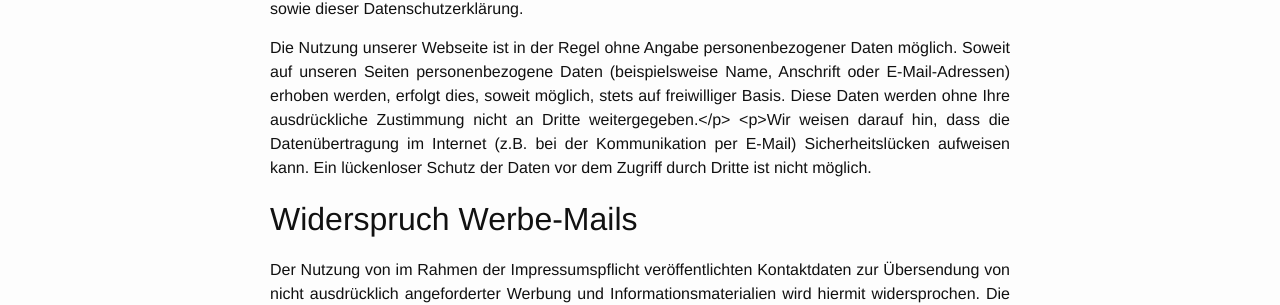
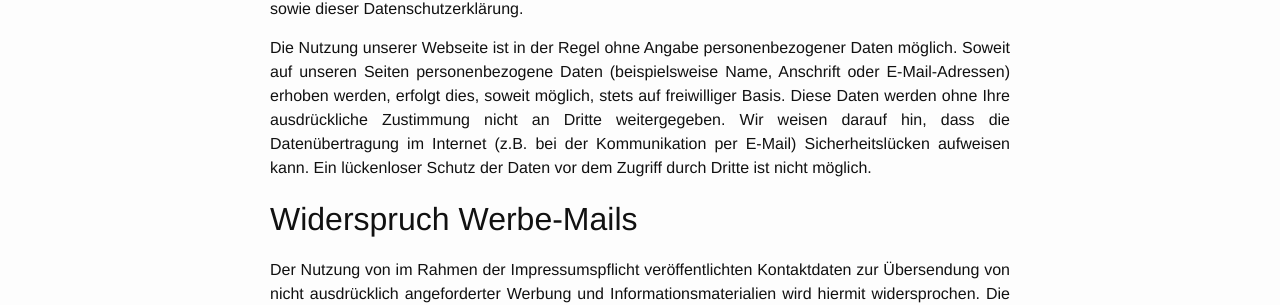
Before and after one commit to frmwrk123/frmwrk123.github.io, a Jekyll site: the page built from datenschutz.md, in a window 1280 px wide. Shown: the part 278-583 px from the top of the page. Built offline with Jekyll 4.4.1, drawn with Linux system fonts in a browser that asks for light colours.

Commit message:
Removed misplaced tags
Signed-off-by: Jim Martens <github@2martens.de>

```diff
--- a/datenschutz.md
+++ b/datenschutz.md
@@ -14,7 +14,7 @@ Die Nutzung unserer Webseite ist in der Regel ohne Angabe personenbezogener
 Daten möglich. Soweit auf unseren Seiten personenbezogene Daten (beispielsweise
 Name, Anschrift oder E-Mail-Adressen) erhoben werden, erfolgt dies, soweit möglich,
 stets auf freiwilliger Basis. Diese Daten werden ohne Ihre ausdrückliche Zustimmung
-nicht an Dritte weitergegeben.</p> <p>Wir weisen darauf hin, dass die Datenübertragung
+nicht an Dritte weitergegeben. Wir weisen darauf hin, dass die Datenübertragung
 im Internet (z.B. bei der Kommunikation per E-Mail) Sicherheitslücken aufweisen kann.
 Ein lückenloser Schutz der Daten vor dem Zugriff durch Dritte ist nicht möglich.
 
```
